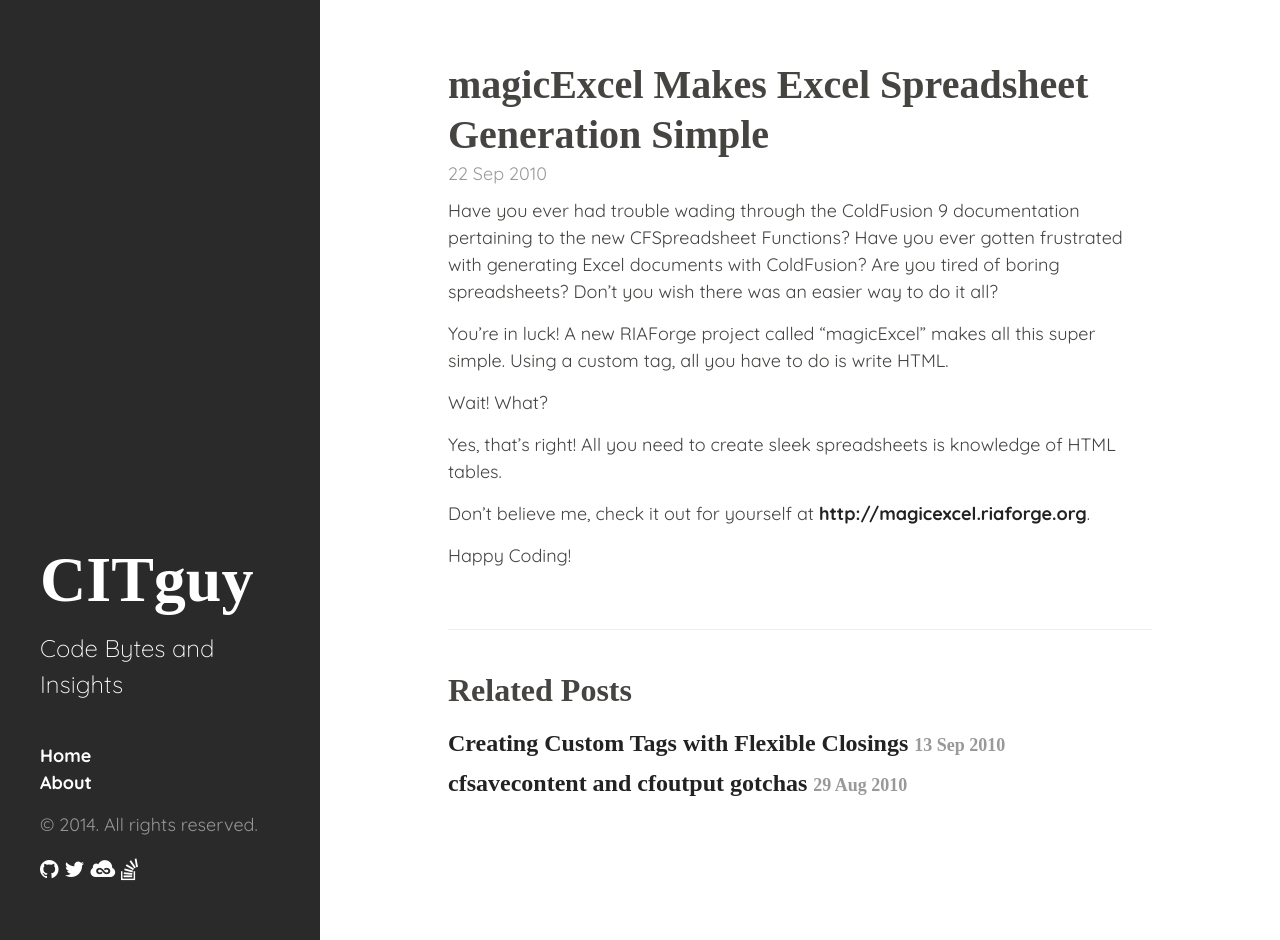
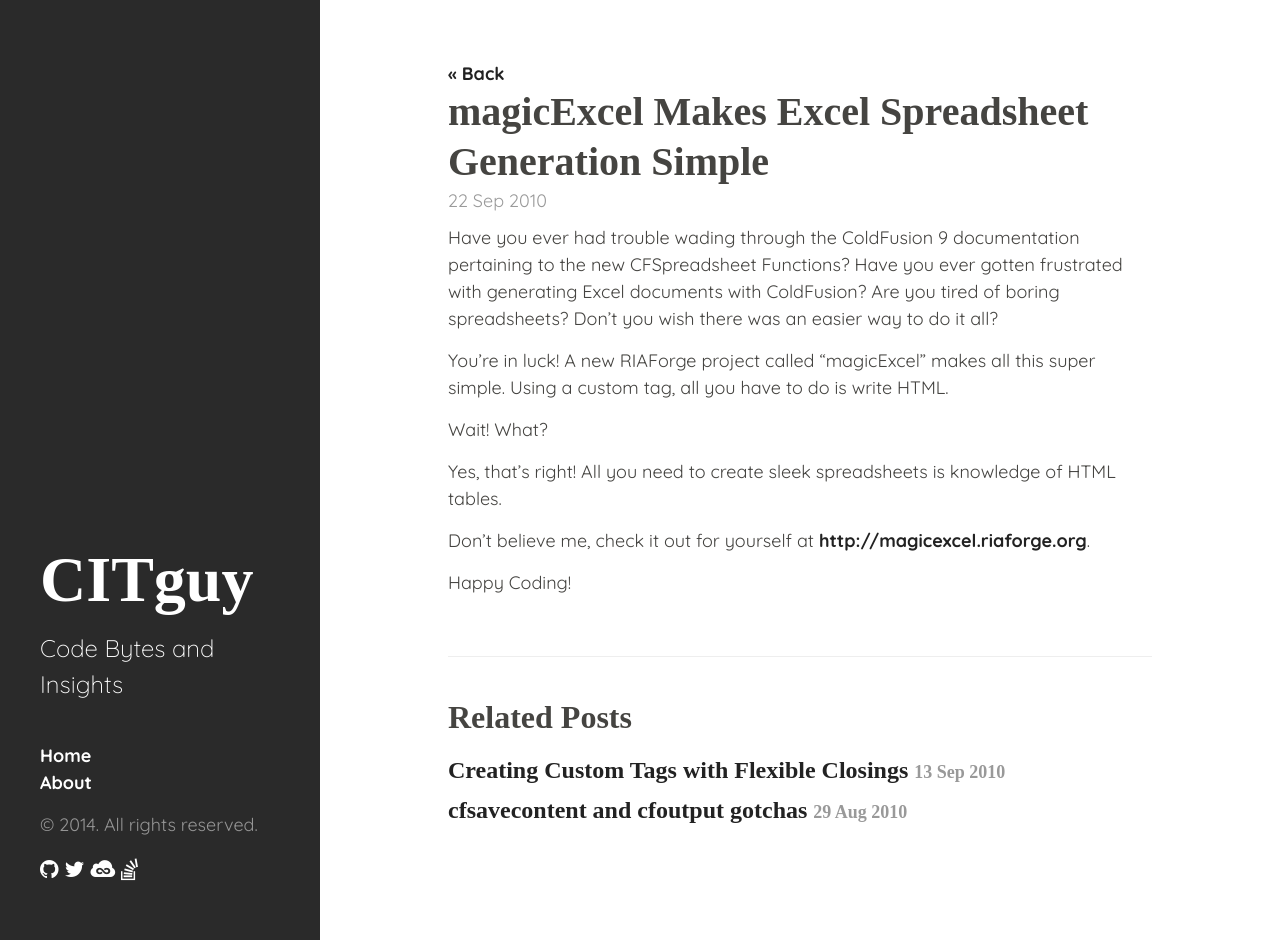
Before and after one commit to CITguy/CITguy.github.io, a Jekyll site: the page built from _posts/2010-09-22-magicExcel-makes-excel-spreadsheet-generation-simple.md, in a window 1280 px wide and 940 px high. Built offline with Jekyll 4.4.1, drawn with Linux system fonts in a browser that asks for light colours; some web fonts are replaced.

Commit message:
post nav 'back', open link externally

```diff
--- a/_layouts/post.html
+++ b/_layouts/post.html
@@ -1,6 +1,10 @@
 ---
 layout: default
 ---
+<div class="post-nav">
+  <a href="/">&laquo; Back</a>
+</div>
+
 <div class="post">
   <h1>{{ page.title }}</h1>
   <span class="post-date">{{ page.date | date_to_string }}</span>
--- a/_posts/2010-09-22-magicExcel-makes-excel-spreadsheet-generation-simple.md
+++ b/_posts/2010-09-22-magicExcel-makes-excel-spreadsheet-generation-simple.md
@@ -13,6 +13,6 @@
 
 Yes, that's right! All you need to create sleek spreadsheets is knowledge of HTML tables.
 
-Don't believe me, check it out for yourself at [http://magicexcel.riaforge.org](http://magicexcel.riaforge.org).
+Don't believe me, check it out for yourself at <a href="http://magicexcel.riaforge.org" target="_blank">http://magicexcel.riaforge.org</a>.
 
 {% include signature.md %}
```
